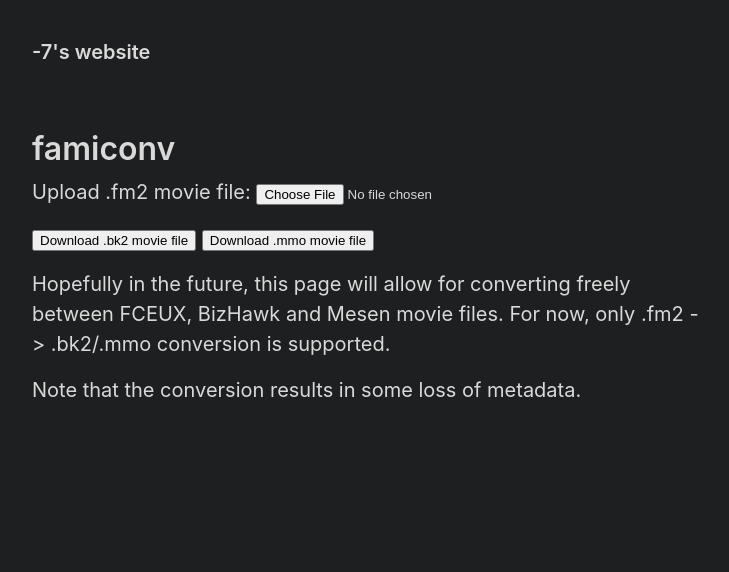
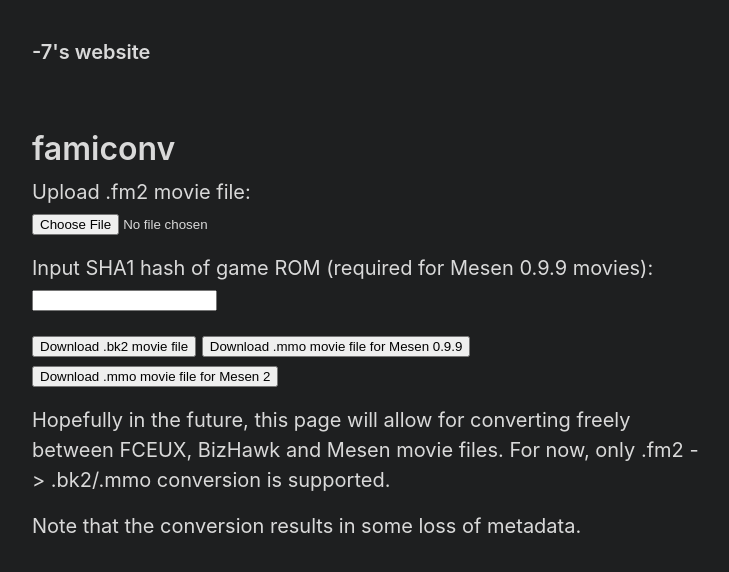
Before and after one commit to negative-seven/negative-seven.github.io, a Jekyll site: the page built from _pages/famiconv/index.md, in a window 1280 px wide. Shown: the top 572 px of the page, without its empty margins (272-1001 px from the left). Built offline with Jekyll 4.4.1, drawn with Linux system fonts in a browser that asks for light colours; some of the changed lines change nothing that is shown.

Commit message:
Update famiconv, including the addition of .mmo v2 support

```diff
--- a/_pages/famiconv/index.md
+++ b/_pages/famiconv/index.md
@@ -4,10 +4,15 @@
 ---
 <link rel="stylesheet" href="css/style.css">
 
-Upload .fm2 movie file: <input type="file" id="fileSelector">
+Upload .fm2 movie file: <br>
+<input type="file" id="fileSelector">
+
+Input SHA1 hash of game ROM (required for Mesen 0.9.9 movies): <br>
+<input id="sha1Input">
 
 <button id="bk2DownloadButton">Download .bk2 movie file</button>
-<button id="mmoDownloadButton">Download .mmo movie file</button>
+<button id="mmoV1DownloadButton">Download .mmo movie file for Mesen 0.9.9</button>
+<button id="mmoV2DownloadButton">Download .mmo movie file for Mesen 2</button>
 
 Hopefully in the future, this page will allow for converting freely between FCEUX, BizHawk and Mesen movie files. For now, only .fm2 -> .bk2/.mmo conversion is supported.
 
--- a/_pages/famiconv/js/main.js
+++ b/_pages/famiconv/js/main.js
@@ -1,31 +1,52 @@
+sha1Hash = '';
+
 $('#fileSelector').change(function (event) {
     let file = event.currentTarget.files[0];
     let reader = new FileReader();
     reader.onload = async function () {
         movie = Movie.fromFm2Format(file.name, reader.result);
+        movie.sha1Hash = sha1Hash; // hacky
     };
     reader.readAsBinaryString(file);
-})
+});
+
+$('#sha1Input').change(function (event) {
+    sha1Hash = event.currentTarget.value;
+    if (movie) {
+        movie.sha1Hash = sha1Hash;
+    }
+});
 
 $('#bk2DownloadButton').click(async function (event) {
     await downloadMovie('bk2');
 });
 
-$('#mmoDownloadButton').click(async function (event) {
-    await downloadMovie('mmo');
+$('#mmoV1DownloadButton').click(async function (event) {
+    await downloadMovie('mmo1');
+});
+
+$('#mmoV2DownloadButton').click(async function (event) {
+    await downloadMovie('mmo2');
 });
 
 async function downloadMovie(format) {
     if (typeof movie === 'undefined') {
-        alert('No movie uploaded!');
+        alert('No movie uploaded.');
         return;
     }
 
     let conversionFunction;
     if (format == 'bk2') {
         conversionFunction = Movie.prototype.toBk2FormatAsync;
-    } else if (format == 'mmo') {
-        conversionFunction = Movie.prototype.toMmoFormatAsync;
+    } else if (format == 'mmo1') {
+        if (!sha1Hash.match(/^[0-9a-fA-F]{40}$/)) {
+            alert('Invalid SHA1 hash provided.');
+            return;
+        }
+
+        conversionFunction = Movie.prototype.toMmoV1FormatAsync;
+    } else if (format == 'mmo2') {
+        conversionFunction = Movie.prototype.toMmoV2FormatAsync;
     } else {
         throw 'Invalid format passed to downloadMovie';
     }
@@ -33,7 +54,7 @@
     await conversionFunction.bind(movie)().then(f => {
         let a = $('<a>').hide();
         a.attr('href', 'data:application/zip;base64,' + encodeURIComponent(f));
-        a.attr('download', movie.filename.replace('.fm2', '.' + format));
+        a.attr('download', movie.filename.replace('.fm2', '.' + format.substring(0, 3)));
 
         $('body').append(a);
         a[0].click();
--- a/_pages/famiconv/js/movie.js
+++ b/_pages/famiconv/js/movie.js
@@ -2,6 +2,7 @@
     static fromFm2Format(filename, data) {
         let movie = new Movie();
         movie.filename = filename;
+        movie.sha1Hash = sha1Hash;
 
         let splitIndex = data.indexOf('|');
         let headerData = data.slice(0, splitIndex);
@@ -108,9 +109,14 @@
             'Core NesHawk',
         ].join('\n') + '\n';
 
+        const BUTTONS = 'UDLRSsBA';
         let inputDataLines = ['[Input]'];
-        for (let input of this.inputs) {
-            const BUTTONS = 'UDLRSsBA';
+        let skippedInitialResets = false;
+        for (let input of this.inputs.slice(1)) {
+            if (!skippedInitialResets && input.softReset) {
+                continue;
+            }
+            skippedInitialResets = true;
 
             let inputLine = '|..|........|'.split('');
 
@@ -133,11 +139,12 @@
         return await movieData.generateAsync({ type: 'base64' });
     }
 
-    async toMmoFormatAsync() {
+    async toMmoV1FormatAsync() {
         let gameSettingsData = [
             'MesenVersion 0.9.9',
             'MovieFormatVersion 1',
             `GameFile ${this.romFilename}`,
+            `SHA1 ${this.sha1Hash.toUpperCase()}`,
             'Region NTSC',
             'ConsoleType Famicom',
             'Controller1 StandardController',
@@ -158,7 +165,7 @@
         let movieInfoData = 'Author\nDescription\n';
 
         let inputsDataLines = [];
-        for (let input of this.inputs) {
+        for (let input of this.inputs.slice(1)) {
             const BUTTONS = 'UDLRSsBA';
 
             let inputLine = '|..|........|.........'.split('');
@@ -181,4 +188,68 @@
         movieData.file('Input.txt', inputsData);
         return await movieData.generateAsync({ type: 'base64' });
     }
+
+    async toMmoV2FormatAsync() {
+        let gameSettingsData = [
+            'MesenVersion 2.0.0',
+            'MovieFormatVersion 2',
+            `GameFile ${this.romFilename}`,
+            'emu.consoleType Nes',
+            'video.integerFpsMode false',
+            'emulation.runAheadFrames 0',
+            'game.dipSwitches 0',
+            'nes.consoleType Nes001',
+            'nes.ramPowerOnState AllZeros',
+            'nes.randomizeMapperPowerOnState false',
+            'nes.randomizeCpuPpuAlignment false',
+            'nes.disableOamAddrBug false',
+            'nes.disablePaletteRead false',
+            'nes.disablePpu2004Reads false',
+            'nes.disableGameGenieBusConflicts false',
+            'nes.disablePpuReset false',
+            'nes.enableOamDecay false',
+            'nes.enablePpu2000ScrollGlitch false',
+            'nes.enablePpu2006ScrollGlitch false',
+            'nes.enablePpuOamRowCorruption false',
+            'nes.restrictPpuAccessOnFirstFrame false',
+            'nes.ppuExtraScanlinesAfterNmi 0',
+            'nes.ppuExtraScanlinesBeforeNmi 0',
+            'nes.region Auto',
+            'nes.lightDetectionRadius 0',
+            'nes.port1.type NesController',
+            'nes.port1SubPorts[0].type NesController',
+            'nes.port1SubPorts[1].type NesController',
+            'nes.port1SubPorts[2].type NesController',
+            'nes.port1SubPorts[3].type NesController',
+            'nes.port2.type NesController',
+            'nes.expPort.type None',
+            'nes.expPortSubPorts[0].type None',
+            'nes.expPortSubPorts[1].type None',
+            'nes.expPortSubPorts[2].type None',
+            'nes.expPortSubPorts[3].type None',
+        ].join('\n') + '\n';
+
+        let inputsDataLines = [];
+        for (let input of this.inputs.slice(2)) {
+            const BUTTONS = 'UDLRSsBA';
+
+            let inputLine = '|..|........|.........'.split('');
+
+            for (let button of input.controller0) {
+                inputLine[4 + BUTTONS.indexOf(button)] = button;
+            }
+
+            for (let button of input.controller1) {
+                inputLine[13 + BUTTONS.indexOf(button)] = button;
+            }
+
+            inputsDataLines.push(inputLine.join(''));
+        }
+        let inputsData = inputsDataLines.join('\n') + '\n';
+
+        let movieData = new JSZip();
+        movieData.file('GameSettings.txt', gameSettingsData);
+        movieData.file('Input.txt', inputsData);
+        return await movieData.generateAsync({ type: 'base64' });
+    }
 }
```
